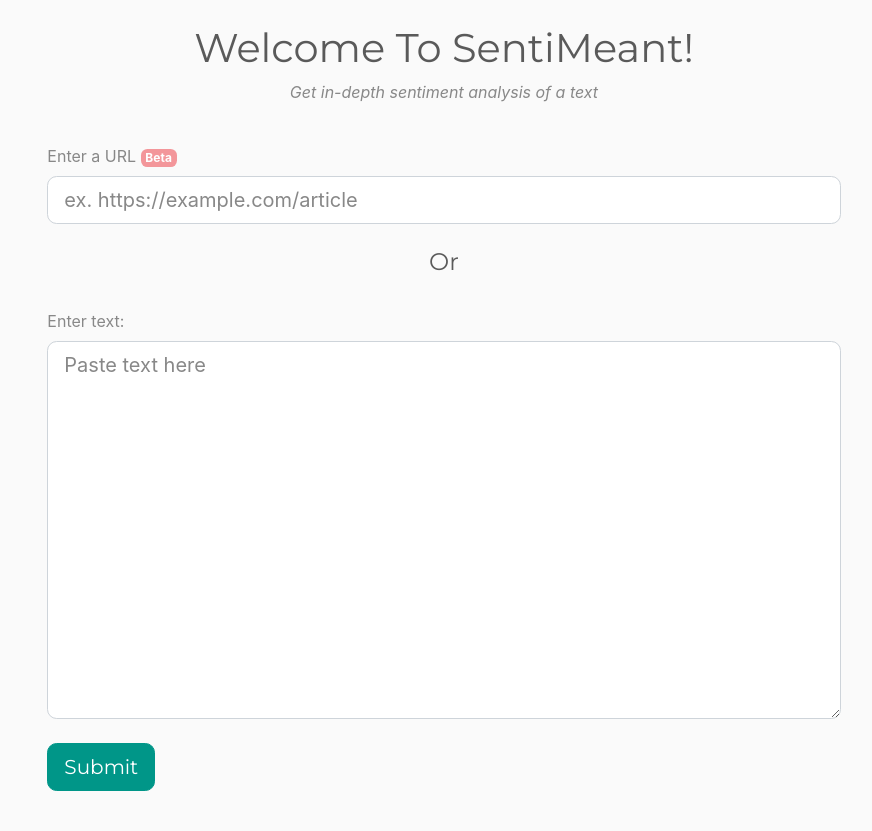
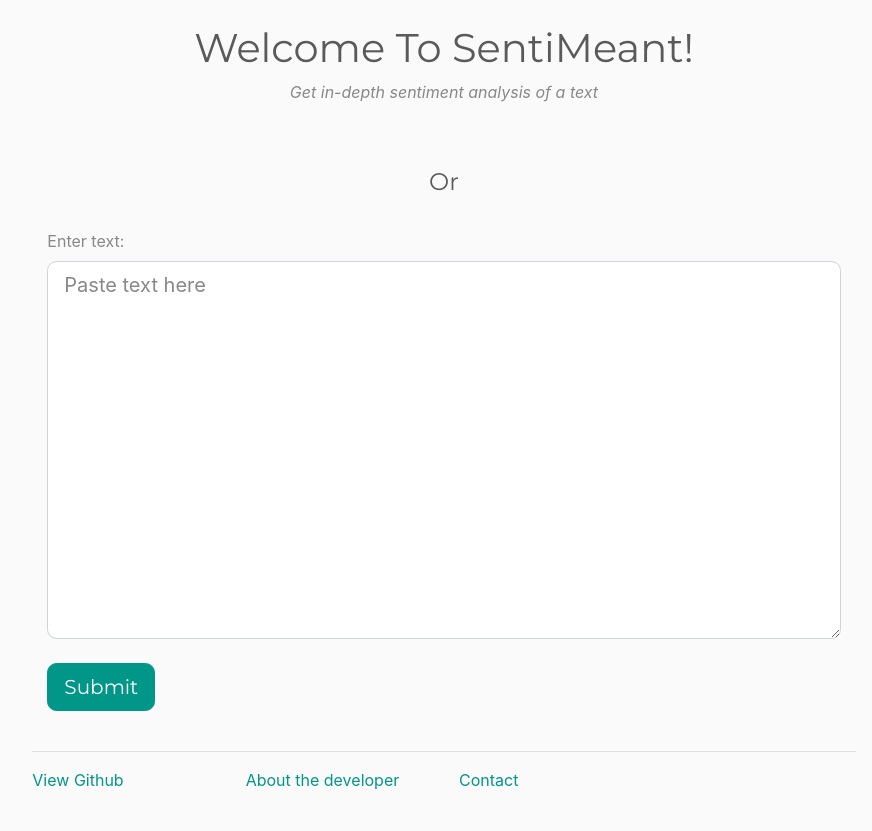
Before and after one commit to adameubanks/sentimeant, a Flask app: page / in a window 1280 px wide. Shown: the part 116-947 px from the top of the page, without its empty margins (196-1068 px from the left). After the commit the page ends 906 px from the top, so only its background shows below. Run offline with Flask 2, Linux system fonts and the light colour scheme; some libraries are stand-ins or nearby versions.

Commit message:
tried to reduce ram

```diff
--- a/app.py
+++ b/app.py
@@ -26,7 +26,7 @@ def about():
 
 @app.route('/results', methods=['POST'])
 def results():
-    url = request.form['url']
+    url = '' #request.form['url']
     if url != "":
         with urllib.request.urlopen(url) as address:
             text = address.read().decode('utf-8')
--- a/templates/index.html
+++ b/templates/index.html
@@ -7,8 +7,8 @@
     <i><p align='center'>Get in-depth sentiment analysis of a text</p></i>
     <br>
     <form action="{{ url_for('results') }}" method="post">
-      <label>Enter a URL <span class="badge badge-secondary">Beta</span></label>
-      <input class="form-control form-control-lg" name="url" type="text" placeholder="ex. https://example.com/article" autocomplete="off">
+      <!-- <label>Enter a URL <span class="badge badge-secondary">Beta</span></label> -->
+      <!-- <input class="form-control form-control-lg" name="url" type="text" placeholder="ex. https://example.com/article" autocomplete="off"> -->
       <br>
       <h4 align='center'>Or</h4>
       <br>
```
